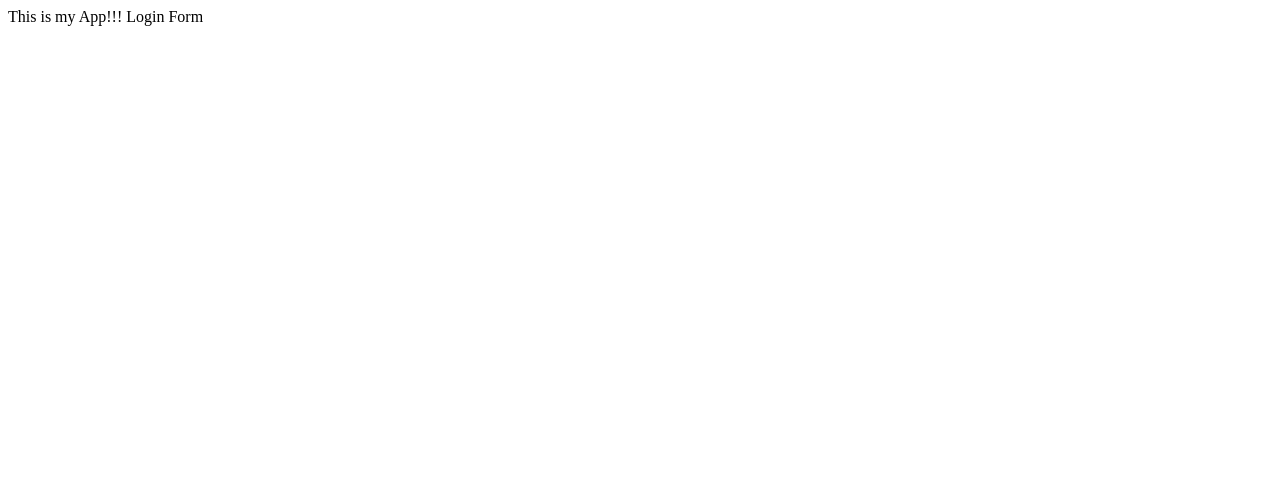
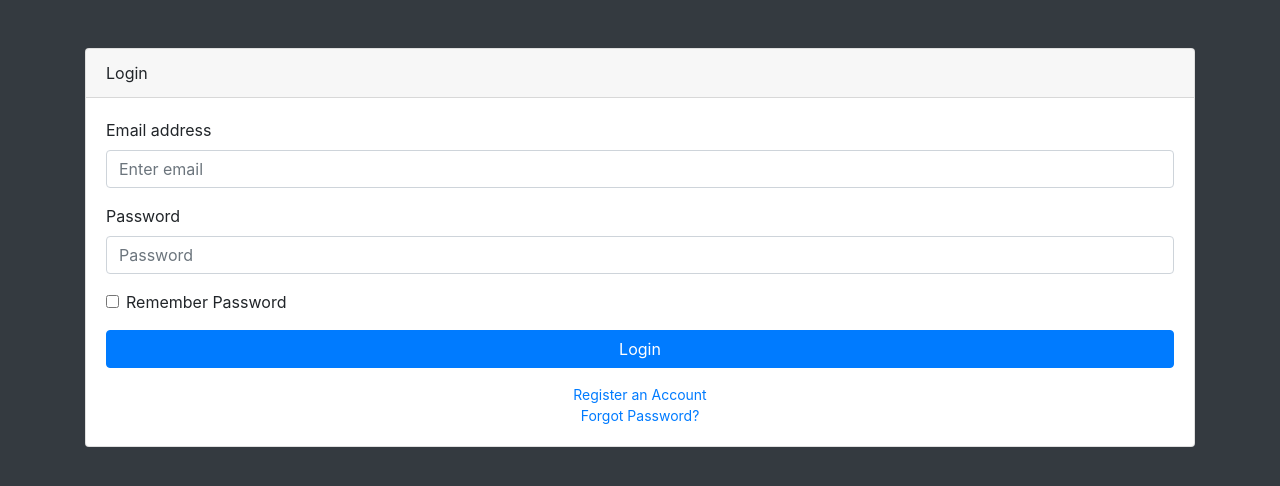
Before and after one commit to jeypartisan/myappsample, a plain HTML site: page index.html in a window 1280 px wide. Drawn offline with nearby package versions, Linux system fonts and the light colour scheme.

Commit message:
Update index.html

```diff
--- a/index.html
+++ b/index.html
@@ -1,11 +1,79 @@
-<html>
+<!DOCTYPE html>
+<html lang="en">
 
-<head>
-	<title>My App</title>
-</head>
-<body>
-	This is my App!!!
-	Login Form
-</body>
+  <head>
+
+    <meta charset="utf-8">
+    <meta http-equiv="X-UA-Compatible" content="IE=edge">
+    <meta name="viewport" content="width=device-width, initial-scale=1, shrink-to-fit=no">
+
+    <meta name="description" content="">
+    <meta name="author" content="">
+    <title>SB Admin - Start Bootstrap Template</title>
+
+    <!-- Bootstrap core CSS -->
+    <link href="vendor/bootstrap/css/bootstrap.min.css" rel="stylesheet">
+
+    <!-- Custom fonts for this template -->
+    <link href="vendor/font-awesome/css/font-awesome.min.css" rel="stylesheet" type="text/css">
+
+    <!-- Custom styles for this template -->
+    <link href="css/sb-admin.css" rel="stylesheet">
+
+  </head>
+
+  <body class="bg-dark">
+
+    <div class="container">
+
+      <div class="card card-login mx-auto mt-5">
+        <div class="card-header">
+          Login
+        </div>
+        <div class="card-body">
+
+		<div class="alert alert-success alert-dismissable" style="display:none" id="accept">
+		<a href="#" class="close" data-dismiss="alert" aria-label="close">&times;</a>
+		<strong>SUCCESS!! </strong> You have successfully log in...</div>
+
+		<div class="alert alert-danger alert-dismissable" style="display:none" id="reject">
+		<a href="#" class="close" data-dismiss="alert" aria-label="close">&times;</a>
+		<strong>Invalid!! </strong> Invalid email and password...</div>
+
+          <form id="log">
+            <div class="form-group">
+              <label for="exampleInputEmail1">Email address</label>
+              <input type="email" class="form-control" name="email" id="exampleInputEmail1" aria-describedby="emailHelp" placeholder="Enter email">
+            </div>
+            <div class="form-group">
+              <label for="exampleInputPassword1">Password</label>
+              <input type="password" class="form-control" name="pass" id="exampleInputPassword1" placeholder="Password">
+            </div>
+            <div class="form-group">
+              <div class="form-check">
+                <label class="form-check-label">
+                  <input type="checkbox" class="form-check-input">
+                  Remember Password
+                </label>
+              </div>
+            </div>
+          </form>
+		  <button class="btn btn-primary btn-block" onclick="logIn()">Login</button>
+          <div class="text-center">
+            <a class="d-block small mt-3" href="register.php">Register an Account</a>
+            <a class="d-block small" href="forgot-password.html">Forgot Password?</a>
+          </div>
+        </div>
+      </div>
+    </div>
+
+
+
+    <!-- Bootstrap core JavaScript -->
+    <script src="vendor/jquery/jquery.min.js"></script>
+    <script src="vendor/popper/popper.min.js"></script>
+    <script src="vendor/bootstrap/js/bootstrap.min.js"></script>
+
+  </body>
 
 </html>
```
